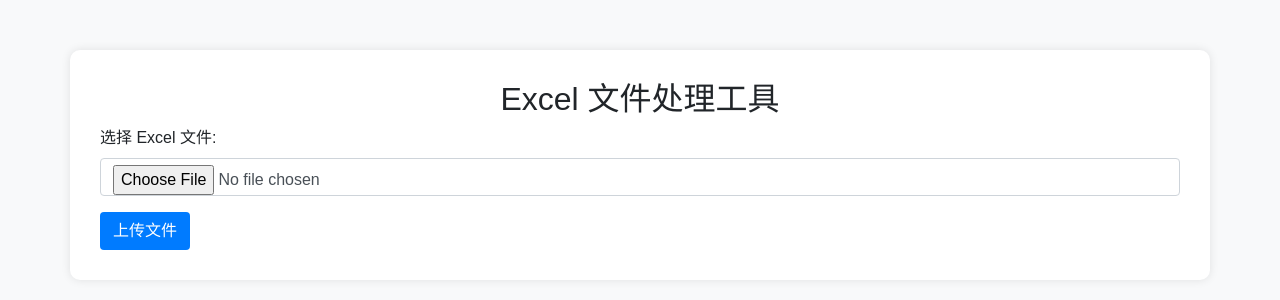
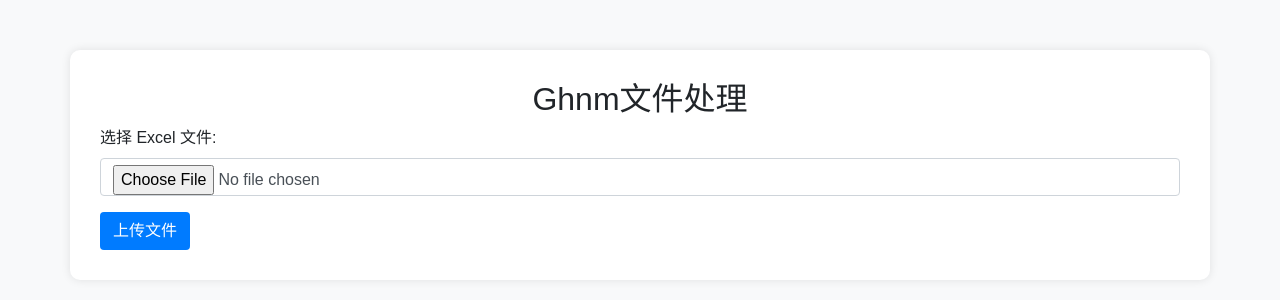
Before and after one commit to HhhGGOD/Ghnm, a Flask app: page / in a window 1280 px wide. Shown: the top 300 px of the page. Run offline with Flask 3, Linux system fonts and the light colour scheme; some libraries are stand-ins or nearby versions.

Commit message:
上线前

```diff
--- a/templates/index.html
+++ b/templates/index.html
@@ -5,7 +5,7 @@
     <meta name="viewport" content="width=device-width, initial-scale=1.0">
     <link rel="stylesheet" href="https://cdnjs.cloudflare.com/ajax/libs/font-awesome/5.15.1/css/all.min.css">
     <link rel="stylesheet" href="https://stackpath.bootstrapcdn.com/bootstrap/4.5.2/css/bootstrap.min.css">
-    <title>Excel 文件处理</title>
+    <title>Ghnm文件处理</title>
     <style>
         body {
             background-color: #f8f9fa;
@@ -32,7 +32,7 @@
 </head>
 <body>
     <div class="container">
-        <h2 class="text-center">Excel 文件处理工具</h2>
+        <h2 class="text-center">Ghnm文件处理</h2>
         <form id="upload-form" enctype="multipart/form-data">
             <div class="form-group">
                 <label for="file">选择 Excel 文件:</label>
```
